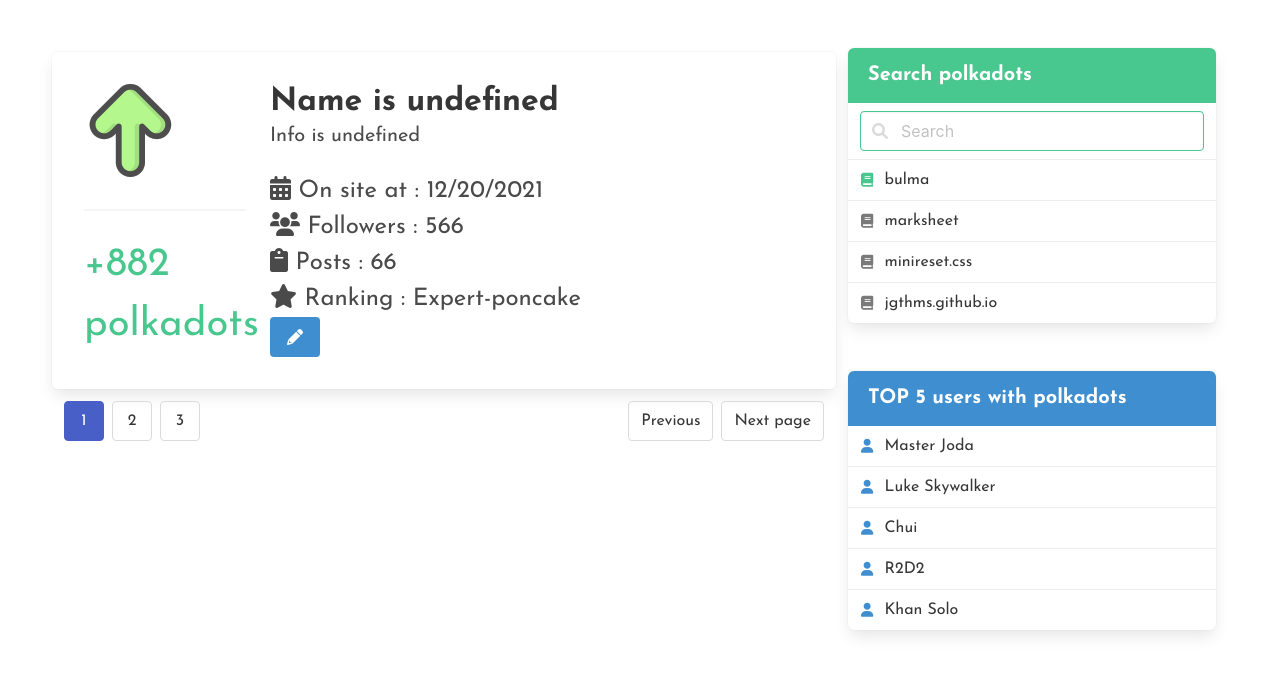
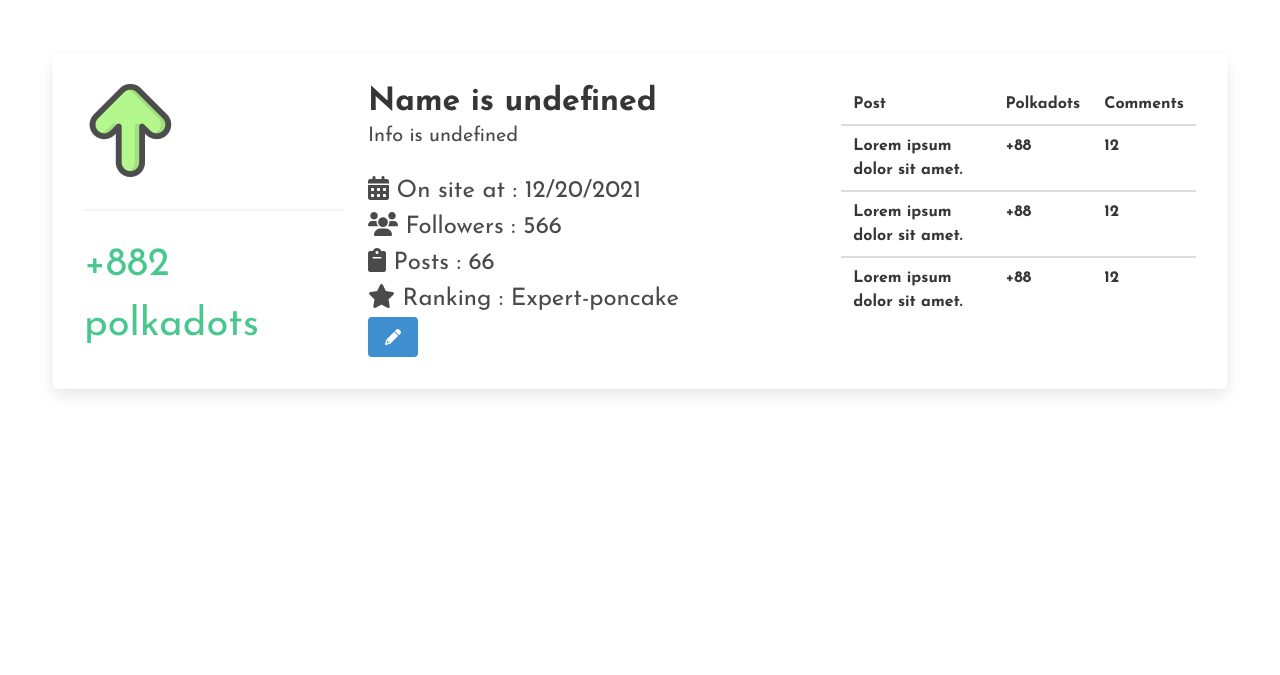
Before and after one commit to RoboCodeITAcademy/polkadot-twitter-analog, a Django app: page /account/profile/ in a window 1280 px wide. Shown: the part 56-731 px from the top of the page. Run offline with Django 3.2, Linux system fonts and the light colour scheme; a user stored in the database is signed in; data comes from the database, SQL or seed files in the repository; both versions use the stored data as it was after the commit.

Commit message:
update the user profile model

```diff
--- a/accounts/models.py
+++ b/accounts/models.py
@@ -10,6 +10,8 @@
     post = models.PositiveIntegerField(default=0)
     rank = models.CharField(max_length=200, blank=True)
     short_info = models.CharField(max_length=200, blank=True)
+    likes = models.PositiveIntegerField("Polkadots count", default=0)
+    user_icon = models.CharField("Fontawesome User icon name", max_length=50, blank=True)
 
 
     def __str__(self):
--- a/templates/account/detail.html
+++ b/templates/account/detail.html
@@ -2,11 +2,11 @@
 {% load static %}
 {% block content %}
 
-    <section class="section">
+    <section class="section mt-5 mb-5 pt-5 pb-5">
         <div class="container">
 
             <div class="columns">
-                <div class="column is-8">
+                <div class="column is-full">
                     <div class="columns box mt-1">
                         <div class="column is-3">
                             <img src="img/up.png" alt="">
@@ -17,7 +17,7 @@
                                <br>polkadots
                             </span>
                         </div>
-                        <div class="column is-10">
+                        <div class="column is-5">
                             <div class="title">
                                 {% if request.user.first_name %}
                                     {{request.user.first_name}}
@@ -46,93 +46,42 @@
                                 <i class="fas fa-pencil"></i>
                             </a>
                         </div>
+                        <div class="column is-4">
+                            <div class="table-container">
+                              <table class="table is-hoverable is-fullwidth">
+                                  <thead>
+                                    <tr>
+                                      <th>Post</th>
+                                      <th>Polkadots</th>
+                                      <th>Comments</th>
+
+                                    </tr>
+                                  </thead>
+                                  <tfoot>
+                                  <tr>
+                                      <td><b>Lorem ipsum dolor sit amet.</b></td>
+                                      <td><b>+88</b></td>
+                                      <td><b>12</b></td>
+                                  </tr>
+                                  <tr>
+                                      <td><b>Lorem ipsum dolor sit amet.</b></td>
+                                      <td><b>+88</b></td>
+                                      <td><b>12</b></td>
+                                  </tr>
+                                  <tr>
+                                      <td><b>Lorem ipsum dolor sit amet.</b></td>
+                                      <td><b>+88</b></td>
+                                      <td><b>12</b></td>
+                                  </tr>
+                                  </tfoot>
+                              </table>
+                            </div>
+                        </div>
 
                     </div>
-                    <nav class="pagination" role="navigation" aria-label="pagination">
-                        <a class="pagination-previous is-disabled" title="This is the first page">Previous</a>
-                        <a class="pagination-next">Next page</a>
-                        <ul class="pagination-list">
-                            <li>
-                                <a class="pagination-link is-current" aria-label="Page 1" aria-current="page">1</a>
-                            </li>
-                            <li>
-                                <a class="pagination-link" aria-label="Goto page 2">2</a>
-                            </li>
-                            <li>
-                                <a class="pagination-link" aria-label="Goto page 3">3</a>
-                            </li>
-                        </ul>
-                    </nav>
+
                 </div>
-                <div class="column is-4">
-                    <article class="panel is-success">
-                        <p class="panel-heading">
-                            Search polkadots
-                        </p>
 
-                        <div class="panel-block">
-                            <p class="control has-icons-left">
-                                <input class="input is-success" type="text" placeholder="Search">
-                                <span class="icon is-left">
-                              <i class="fas fa-search" aria-hidden="true"></i>
-                            </span>
-                            </p>
-                        </div>
-                        <a class="panel-block is-active">
-                            <span class="panel-icon">
-                            <i class="fas fa-book" aria-hidden="true"></i>
-                          </span> bulma
-                        </a>
-                        <a class="panel-block">
-                            <span class="panel-icon">
-                            <i class="fas fa-book" aria-hidden="true"></i>
-                          </span> marksheet
-                        </a>
-                        <a class="panel-block">
-                            <span class="panel-icon">
-                            <i class="fas fa-book" aria-hidden="true"></i>
-                          </span> minireset.css
-                        </a>
-                        <a class="panel-block">
-                            <span class="panel-icon">
-                            <i class="fas fa-book" aria-hidden="true"></i>
-                          </span> jgthms.github.io
-                        </a>
-                    </article>
-                    <br>
-                    <article class="panel is-info">
-                        <p class="panel-heading">
-                            TOP 5 users with polkadots
-                        </p>
-
-                        <a class="panel-block is-active">
-                            <span class="panel-icon">
-                            <i class="fas fa-user" aria-hidden="true"></i>
-                          </span> Master Joda
-                        </a>
-                        <a class="panel-block is-active">
-                            <span class="panel-icon">
-                            <i class="fas fa-user" aria-hidden="true"></i>
-                          </span> Luke Skywalker
-                        </a>
-                        <a class="panel-block is-active">
-                            <span class="panel-icon">
-                            <i class="fas fa-user" aria-hidden="true"></i>
-                          </span> Chui
-                        </a>
-                        <a class="panel-block is-active">
-                            <span class="panel-icon">
-                            <i class="fas fa-user" aria-hidden="true"></i>
-                          </span> R2D2
-                        </a>
-                        <a class="panel-block is-active">
-                            <span class="panel-icon">
-                            <i class="fas fa-user" aria-hidden="true"></i>
-                          </span> Khan Solo
-                        </a>
-
-                    </article>
-                </div>
             </div>
         </div>
     </section>
```
Also changed, not shown: accounts/migrations/0003_auto_20211222_0825.py (added), db.sqlite3.
